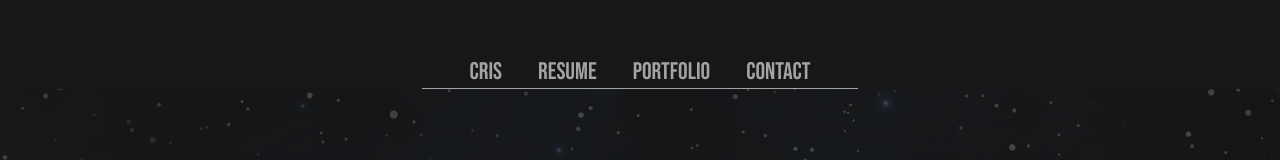
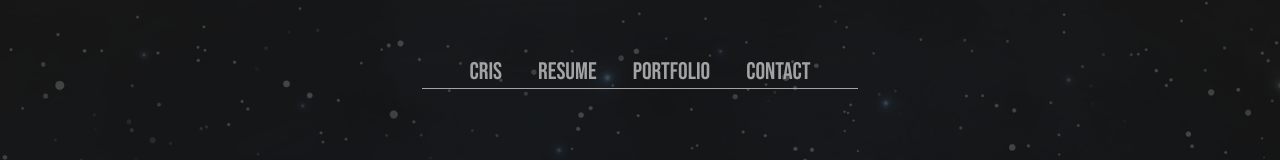
Before and after one commit to future-send/www.future-send.com, a Next.js app: page / in a window 1280 px wide. Shown: the top 160 px of the page. Built offline with nearby package versions, Linux system fonts and the light colour scheme.

Commit message:
v1.2.1 - fixed navBar bg

```diff
--- a/app/_components/NavBar.jsx
+++ b/app/_components/NavBar.jsx
@@ -6,6 +6,7 @@ import "animate.css";
 
 export default function NavBar() {
   const pathname = usePathname(); // Ottieni il percorso corrente
+  const isHome = pathname === "/";
 
   const links = [
     { href: "/", label: "Cris" },
@@ -15,7 +16,9 @@ export default function NavBar() {
   ];
 
   return (
-    <nav className="w-full pt-14 flex justify-center items-center text-neutral-400 text-2xl fixed top-0 left-0 right-0 z-50 bg-neutral-900 animate__animated  animate__fadeIn animate__slower ">
+    <nav
+      className={`w-full pt-14 flex justify-center items-center text-neutral-400 text-2xl fixed top-0 left-0 right-0 z-50 animate__animated  animate__fadeIn animate__slower
+    ${isHome ? "bg-transparent" : "bg-neutral-900"} `}>
       <ul className="flex flex-row justify-center border-b border-neutral-400 gap-5 px-10">
         {links.map(({ href, label }) => (
           <li key={href}>
```
